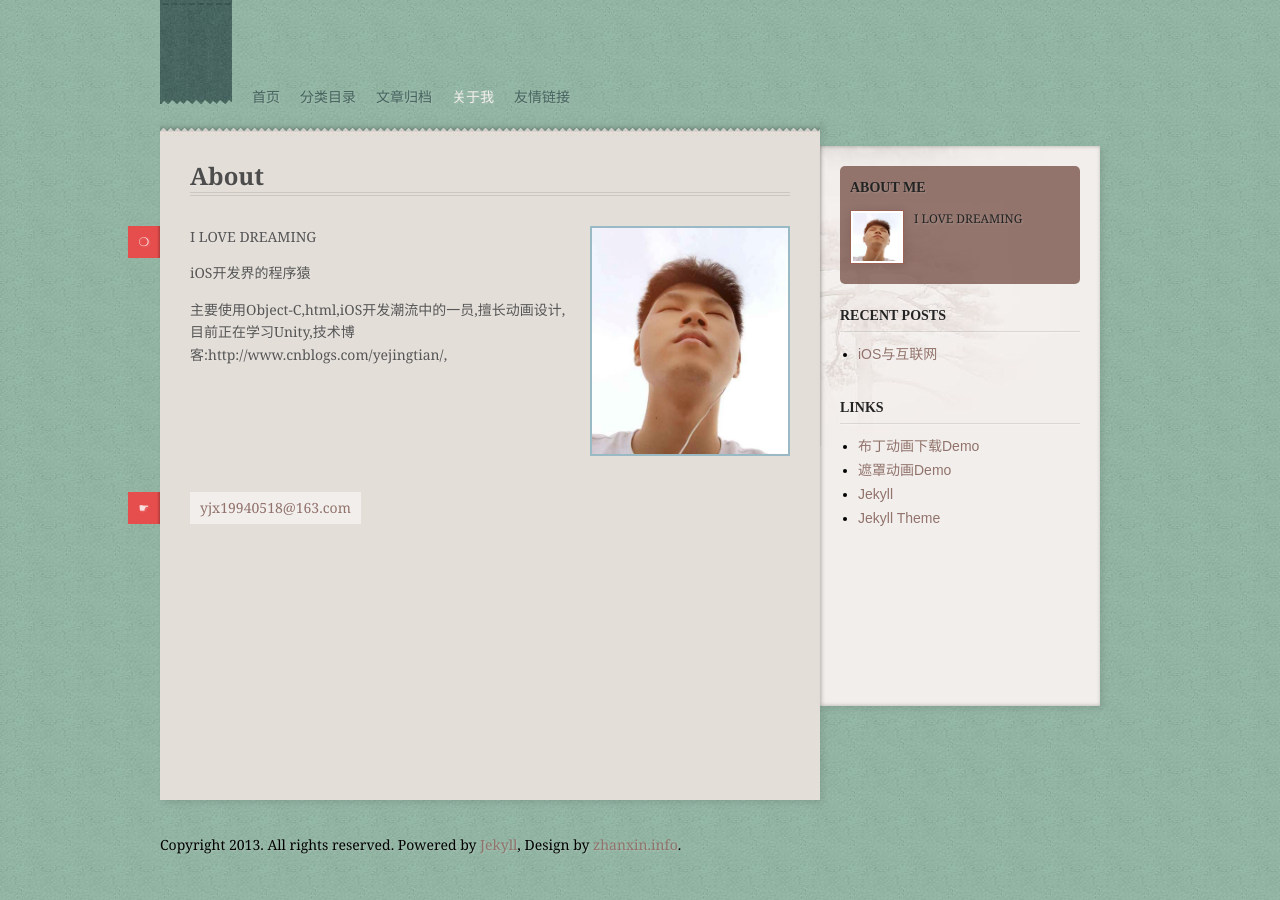
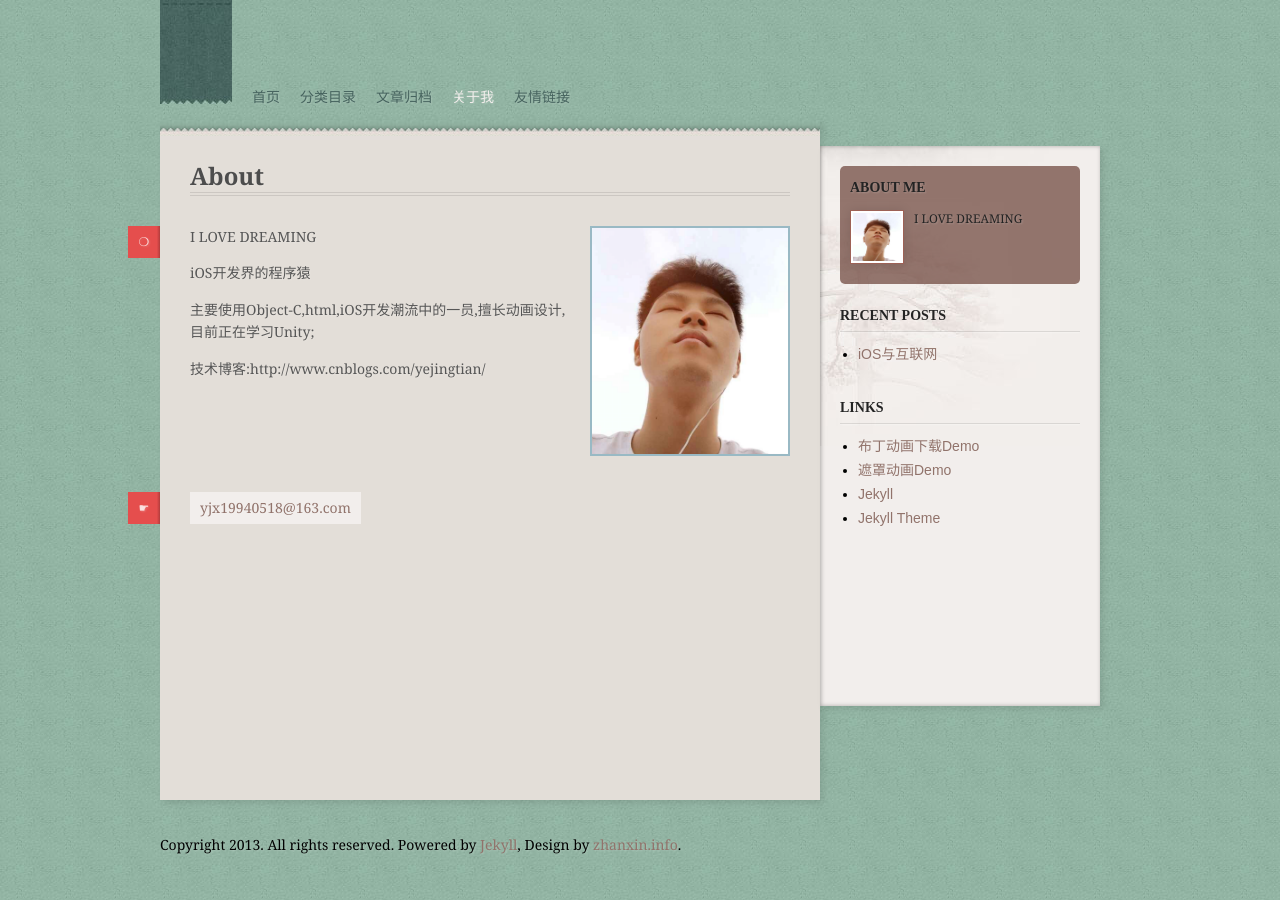
Before and after one commit to bnb173yjx/bnb173yjx.github.com, a Jekyll site: the page built from about.html, in a window 1280 px wide. Built offline with Jekyll 4.4.1, drawn with Linux system fonts in a browser that asks for light colours; nearby versions of some CDN libraries; some web fonts are replaced; comment, search, counter and statistics services are not loaded.

Commit message:
change about me

```diff
--- a/_config.yml
+++ b/_config.yml
@@ -67,8 +67,8 @@ author:
     simpleIntro: I LOVE DREAMING
     detailIntro:
       <p>iOS开发界的程序猿</p>
-      <p>主要使用Object-C,html,iOS开发潮流中的一员,擅长动画设计,目前正在学习Unity,技术博客:http://www.cnblogs.com/yejingtian/,</p>
-      <p></p>
+      <p>主要使用Object-C,html,iOS开发潮流中的一员,擅长动画设计,目前正在学习Unity;</p>
+      <p>技术博客:http://www.cnblogs.com/yejingtian/ </p>
 
 #Follow me, you can choose your icon by http://fortawesome.github.io/Font-Awesome/icons/#brand
 follow:
```
